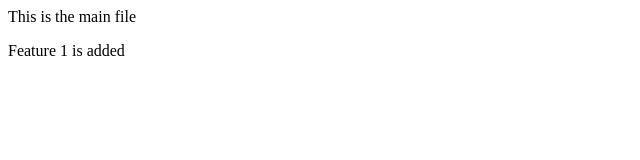
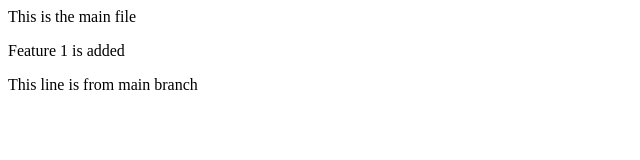
Before and after one commit to abhishekkumar-code30/git-rev-project, a plain HTML site: page index.html in a window 1280 px wide. Shown: the whole page, without its empty margins (0-640 px from the left). Drawn offline with Linux system fonts and the light colour scheme.

Commit message:
Main branch conflicting change

```diff
--- a/index.html
+++ b/index.html
@@ -1,2 +1,3 @@
 <p>This is the main file</p>
 <p>Feature 1 is added</p>
+<p>This line is from main branch</p>
```
